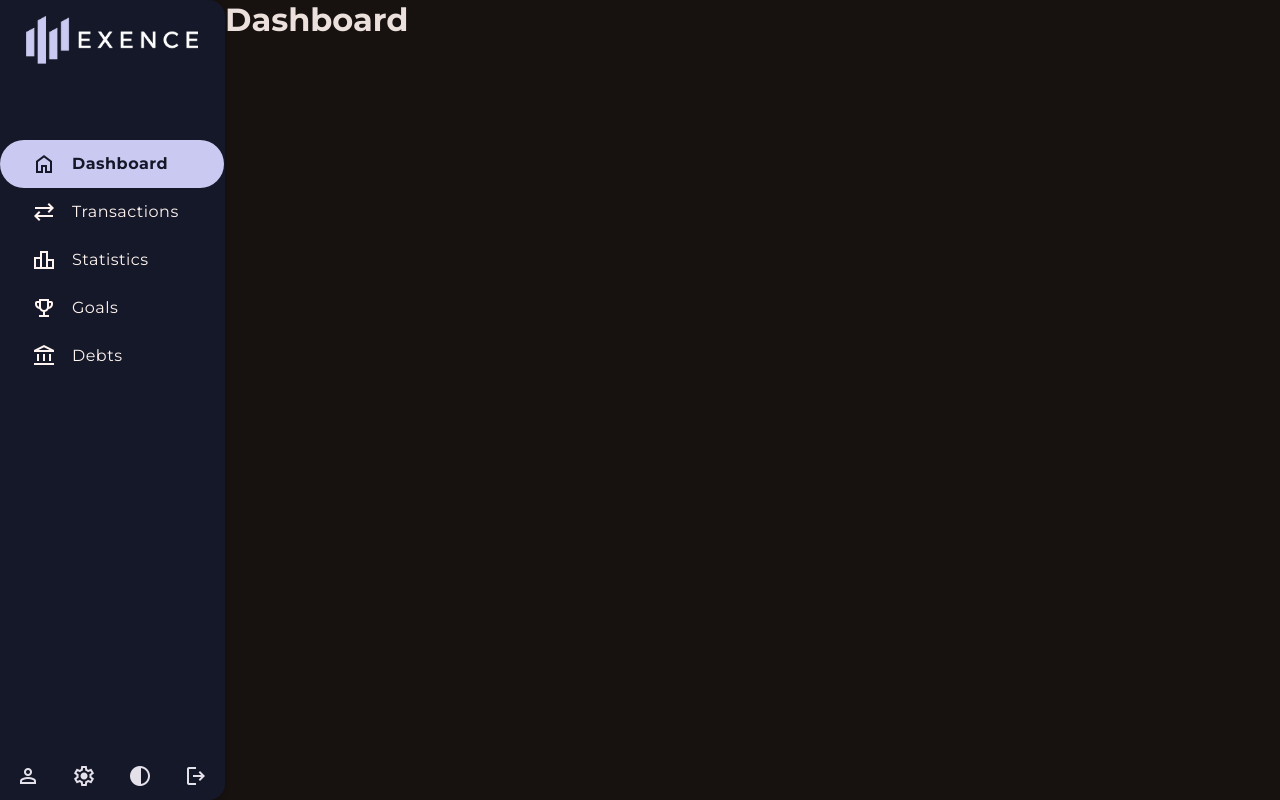
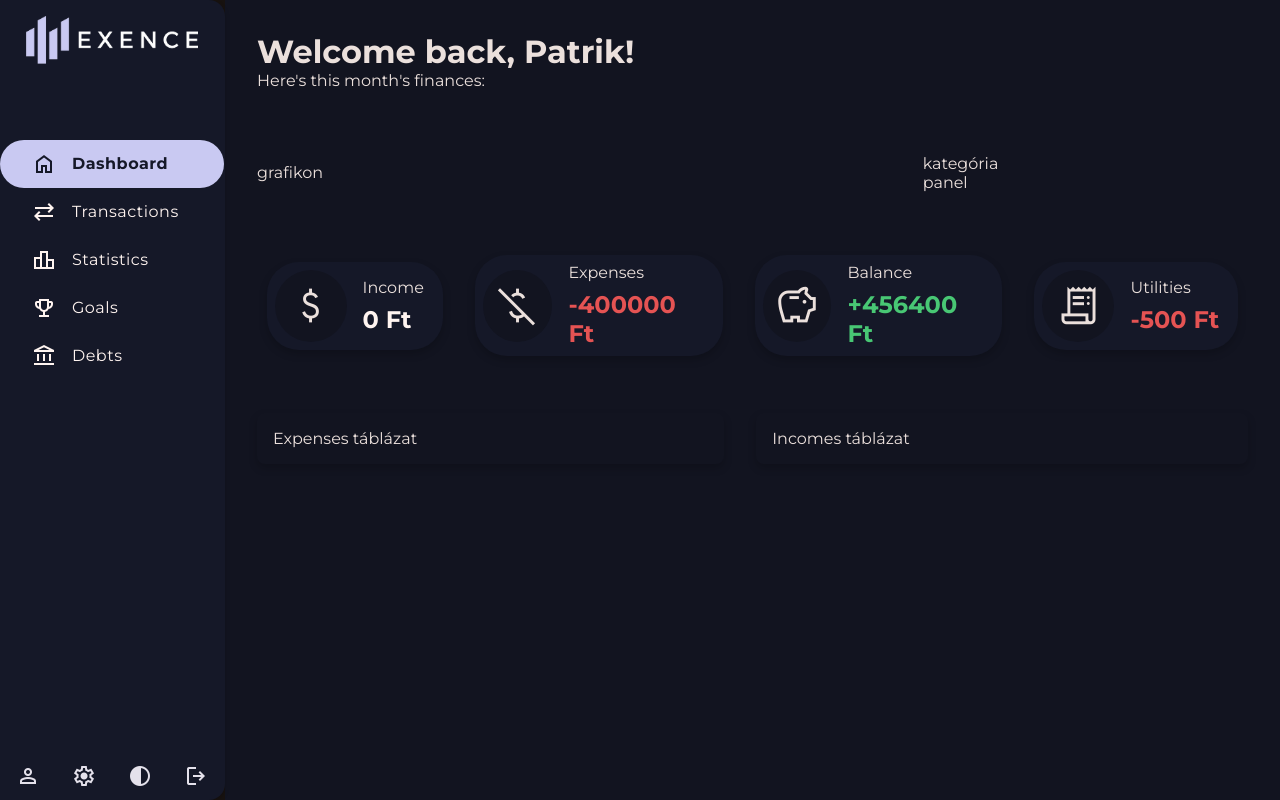
Before and after one commit to hptrk/Exence, an Angular app in the folder frontend/Exence/: page /dashboard in a window 1280 px wide. Built offline with nearby package versions, Linux system fonts and the light colour scheme.

Commit message:
make static summary cards design

```diff
--- a/frontend/Exence/src/app/components/dashboard/dashboard.component.html
+++ b/frontend/Exence/src/app/components/dashboard/dashboard.component.html
@@ -1 +1,43 @@
-<h1>Dashboard</h1>
+<div class="dashboard-container">
+  <div class="welcome-section">
+    <h1>Welcome back, <span>Patrik!</span></h1>
+    <p>Here's this month's finances:</p>
+  </div>
+
+  <div class="grid-container">
+    <!-- Chart panel -->
+    <div class="chart-panel">
+      <!-- <app-chart></app-chart> -->
+      grafikon
+    </div>
+    <div class="categories-panel">kategória panel</div>
+
+    <!-- Summary panels -->
+    <div class="summary-container">
+      <app-summary-container
+        icon="attach_money"
+        label="Income"
+        [value]="0"
+      ></app-summary-container>
+      <app-summary-container
+        icon="money_off"
+        label="Expenses"
+        [value]="-400000"
+      ></app-summary-container>
+      <app-summary-container
+        icon="savings"
+        label="Balance"
+        [value]="456400"
+      ></app-summary-container>
+      <app-summary-container
+        icon="receipt_long"
+        label="Utilities"
+        [value]="-500"
+      ></app-summary-container>
+    </div>
+
+    <!-- Detailed panels -->
+    <div class="list expenses">Expenses táblázat</div>
+    <div class="list incomes">Incomes táblázat</div>
+  </div>
+</div>
--- a/frontend/Exence/src/app/components/dashboard/dashboard.component.scss
+++ b/frontend/Exence/src/app/components/dashboard/dashboard.component.scss
@@ -0,0 +1,66 @@
+.dashboard-container {
+  display: flex;
+  flex-direction: column;
+  gap: 2rem;
+  padding: 2rem;
+}
+
+.grid-container {
+  display: grid;
+  grid-template-columns: repeat(12, 1fr);
+  grid-auto-rows: minmax(100px, auto);
+  grid-template-rows: repeat(3, 1fr);
+  gap: 2rem;
+  justify-content: center;
+  align-items: center;
+}
+
+.chart-panel {
+  grid-area: 1 / 1 / 2 / 9; // First row, spanning 8 columns
+}
+
+.category-panel {
+  grid-area: 1 / 9 / 2 / 13; // First row, spanning 4 columns
+}
+app-summary-container {
+  min-width: 15%;
+  max-width: 25%;
+}
+.summary-container {
+  grid-area: 2 / 1 / 3 / 13; // Second row, spanning 12 columns
+  display: flex;
+  flex-direction: row;
+  align-items: center;
+  justify-content: center;
+  width: 100%;
+  gap: 2rem;
+}
+
+.list.expenses {
+  grid-area: 3 / 1 / 4 / 7; // Third row, spanning 6 columns
+}
+
+.list.incomes {
+  grid-area: 3 / 7 / 4 / 13; // Third row, spanning 6 columns
+}
+
+.list {
+  grid-column: span 2;
+  grid-row: 3;
+  grid-column: 5;
+  grid: 3 5;
+  background-color: var(--background-color);
+  padding: 1rem;
+  border-radius: 8px;
+  box-shadow: 0px 4px 8px rgba(0, 0, 0, 0.2);
+}
+
+@media (max-width: 768px) {
+  .grid-container {
+    grid-template-columns: 1fr;
+  }
+
+  .chart-panel {
+    grid-column: span 1;
+  }
+}
--- /dev/null
+++ b/frontend/Exence/src/app/components/dashboard/summary-container/summary-container.component.html
@@ -0,0 +1,11 @@
+<mat-card class="summary">
+  <div class="icon-container">
+    <mat-icon fontSet="material-symbols-outlined">{{ icon }}</mat-icon>
+  </div>
+  <div class="text-container">
+    <div class="label">{{ label }}</div>
+    <div class="value" [style.color]="valueColor">
+      {{ displayValue }}
+    </div>
+  </div>
+</mat-card>
--- /dev/null
+++ b/frontend/Exence/src/app/components/dashboard/summary-container/summary-container.component.scss
@@ -0,0 +1,44 @@
+.summary {
+  display: flex;
+  flex-direction: row;
+  align-items: center;
+  justify-content: start;
+  background-color: var(--surface);
+  height: auto;
+  width: 100%;
+  padding: 0.5rem 1.2rem 0.5rem 0.5rem;
+  border-radius: 2rem;
+  gap: 1rem;
+  box-shadow: 0px 4px 8px rgba(0, 0, 0, 0.2);
+  flex-grow: 1;
+}
+.icon-container {
+  width: 4.5rem;
+  height: 4.5rem;
+  background-color: var(--background);
+  border-radius: 50%;
+  display: flex;
+  align-items: center;
+  justify-content: center;
+}
+.text-container {
+  display: flex;
+  flex-direction: column;
+  align-items: start;
+  justify-content: center;
+  font-size: var(--size-lg);
+  gap: 0.5rem;
+
+  .label {
+    font-size: var(--size-md);
+  }
+  .value {
+    font-size: var(--size-lg);
+    font-weight: bold;
+  }
+}
+mat-icon {
+  font-size: 45px;
+  height: auto;
+  width: auto;
+}
--- /dev/null
+++ b/frontend/Exence/src/app/components/dashboard/summary-container/summary-container.component.ts
@@ -0,0 +1,26 @@
+import { Component, Input } from '@angular/core';
+import { MatCardModule } from '@angular/material/card';
+import { MatIconModule } from '@angular/material/icon';
+
+@Component({
+  selector: 'app-summary-container',
+  imports: [MatCardModule, MatIconModule],
+  templateUrl: './summary-container.component.html',
+  styleUrl: './summary-container.component.scss',
+})
+export class SummaryContainerComponent {
+  @Input() icon!: string;
+  @Input() label!: string;
+  @Input() value!: number;
+
+  get displayValue(): string {
+    return this.value > 0 ? `+${this.value} Ft` : `${this.value} Ft`;
+  }
+  get valueColor(): string {
+    return this.value == 0
+      ? 'var(--on-surface) '
+      : this.value > 0
+      ? 'var(--mat-sys-secondary-fixed)'
+      : 'var(--mat-sys-tertiary-fixed)';
+  }
+}
--- a/frontend/Exence/src/app/components/sidebar/sidebar.component.scss
+++ b/frontend/Exence/src/app/components/sidebar/sidebar.component.scss
@@ -17,7 +17,7 @@ mat-sidenav-content {
   display: flex;
   flex-direction: column;
   height: 100%;
-  background-color: var(--mat-background-default);
+  background-color: var(--background);
   overflow: auto;
 }
 
--- /dev/null
+++ b/frontend/Exence/src/app/data-table/data-table.component.html
@@ -0,0 +1 @@
+<p>data-table works!</p>
```
Also changed, not shown: frontend/Exence/src/app/components/dashboard/dashboard.component.ts (+4 -5 lines), frontend/Exence/src/app/data-table/data-table.component.ts (added, +11 -0 lines), frontend/Exence/src/app/data-table/data-table.component.scss (added), 2 other files (tests, documents, lock files or other folders).
